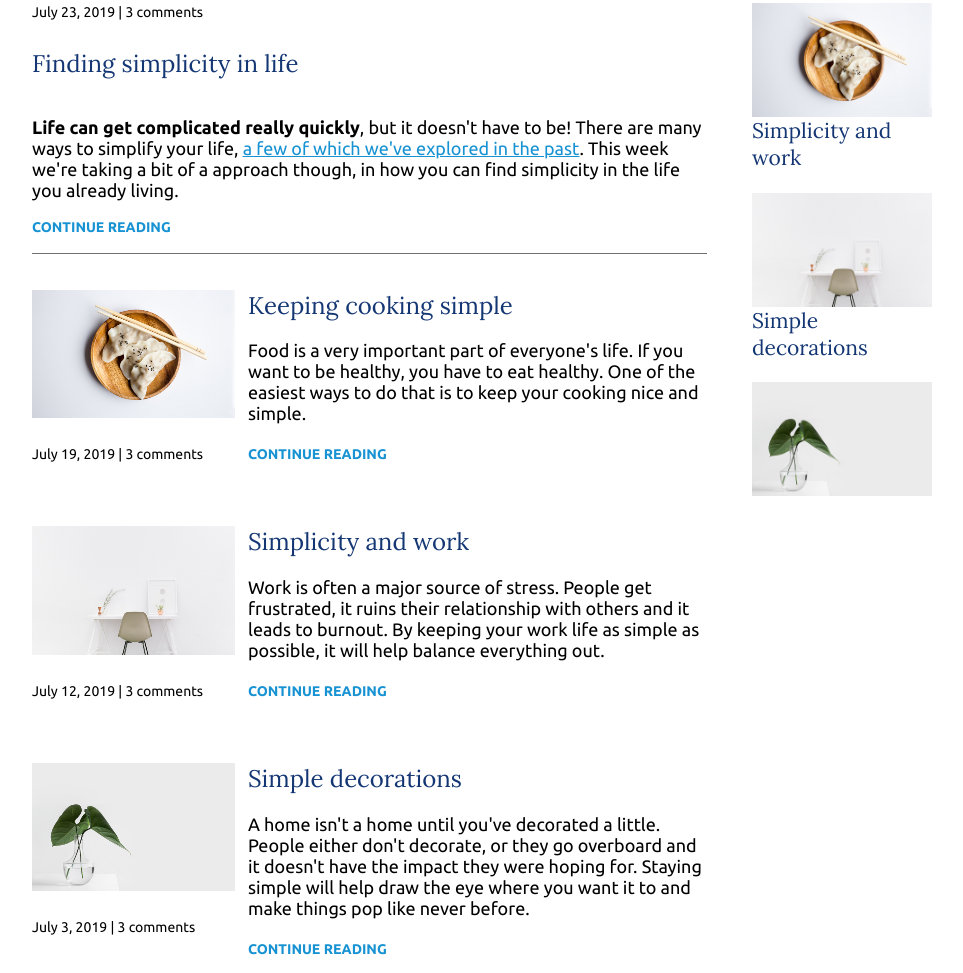
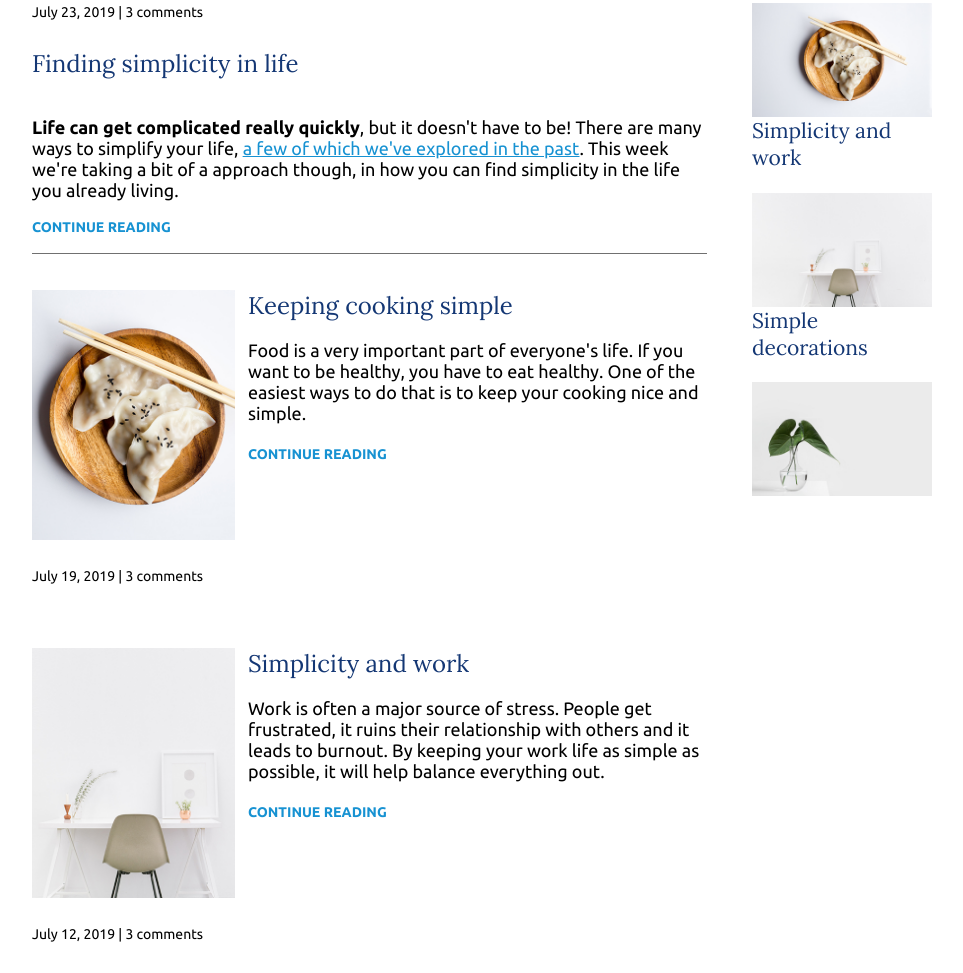
Before and after one commit to Ooxz/navigation-bar, a plain HTML site: page index.html in a window 1280 px wide. Shown: the part 582-1555 px from the top of the page, without its empty margins (158-1121 px from the left). Drawn offline with Linux system fonts and the light colour scheme.

Commit message:
Update style.css

```diff
--- a/style.css
+++ b/style.css
@@ -200,6 +200,8 @@ nav a:focus {
 
 	.article-image {
 		order: -2;
+        min-height: 250px;
+        object-fit: cover;
 	}
 
 	.article-info {
```
